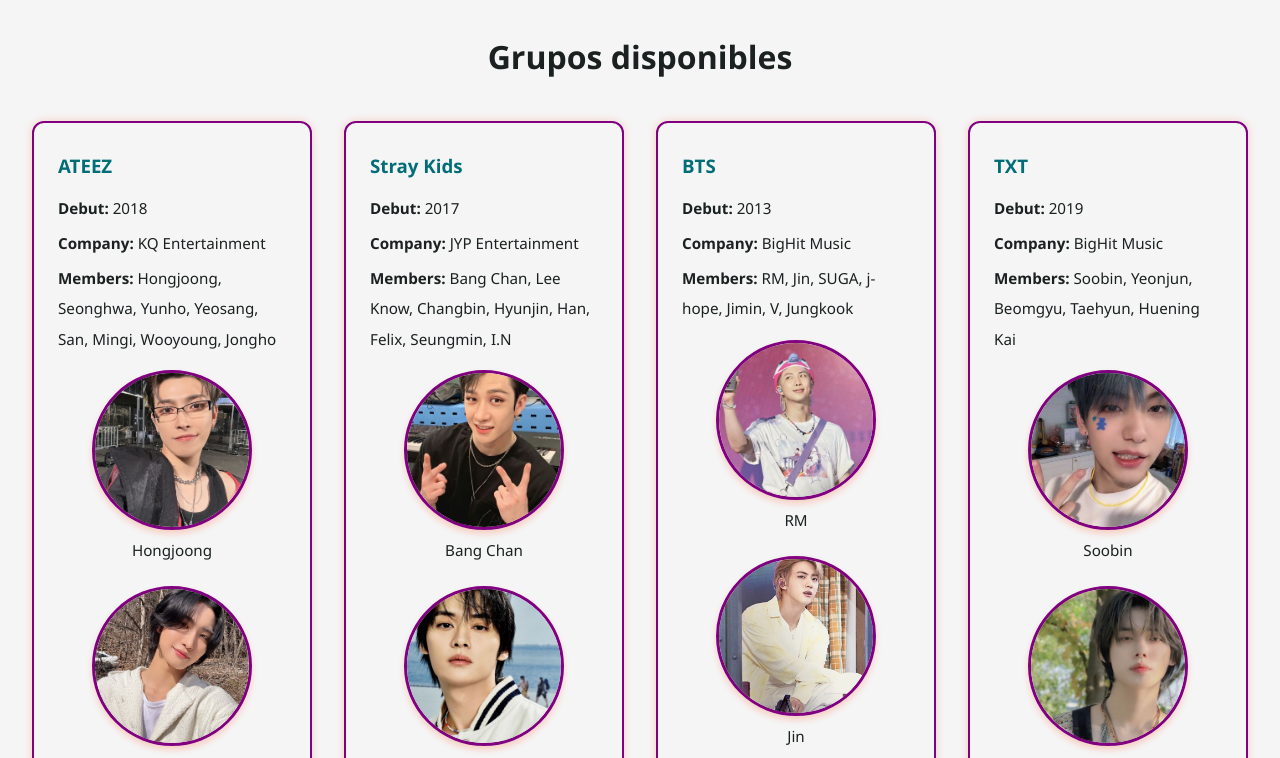
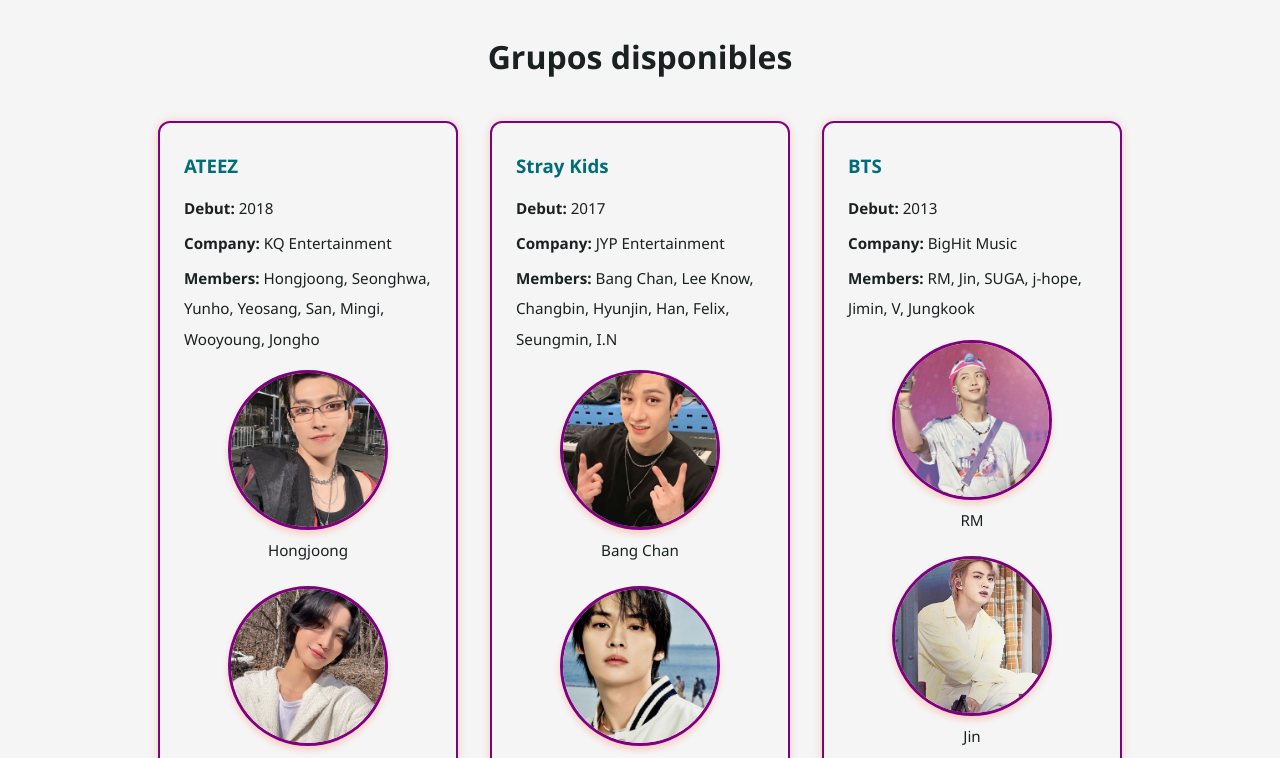
Before and after one commit to moonieym/movie-explorer, a React (Vite) app: page / in a window 1280 px wide. Shown: the part 400-1158 px from the top of the page. Built offline with nearby package versions, Linux system fonts and the light colour scheme.

Commit message:
agrego cambios en estilos

```diff
--- a/src/App.css
+++ b/src/App.css
@@ -165,6 +165,8 @@
   padding: 3rem 1rem;
   text-align: center;
   width: 100%;
+  background-color: var(--bg);
+  margin-left: calc(-50vw + 50%);
 }
 
 .group-section h2 {
@@ -184,7 +186,8 @@
   padding: 1.5rem;
   border: 2px solid var(--accent);
   border-radius: 12px;
-  width: 280px;
+  width: 100%;
+  max-width: 300px;
   box-shadow: 0 0 10px rgba(255, 60, 0, 0.2);
   transition: transform 0.3s ease;
   text-align: left;
```
